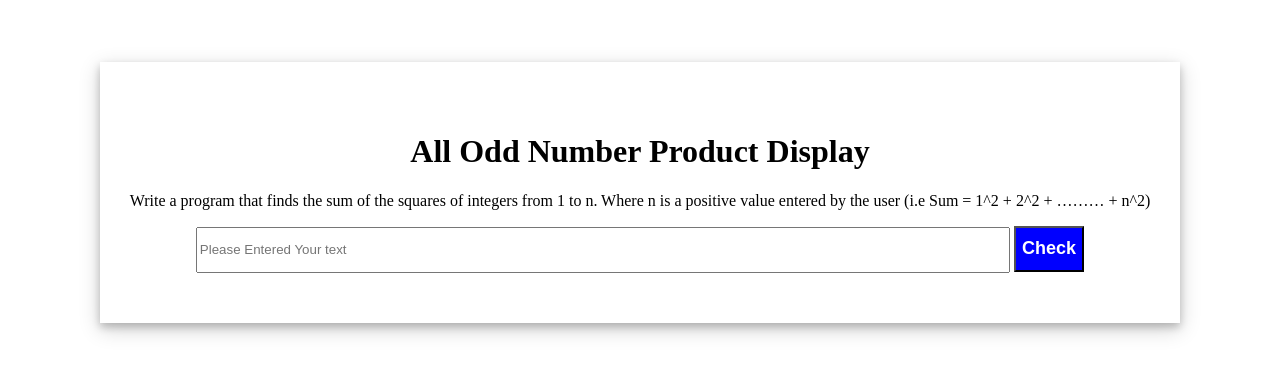
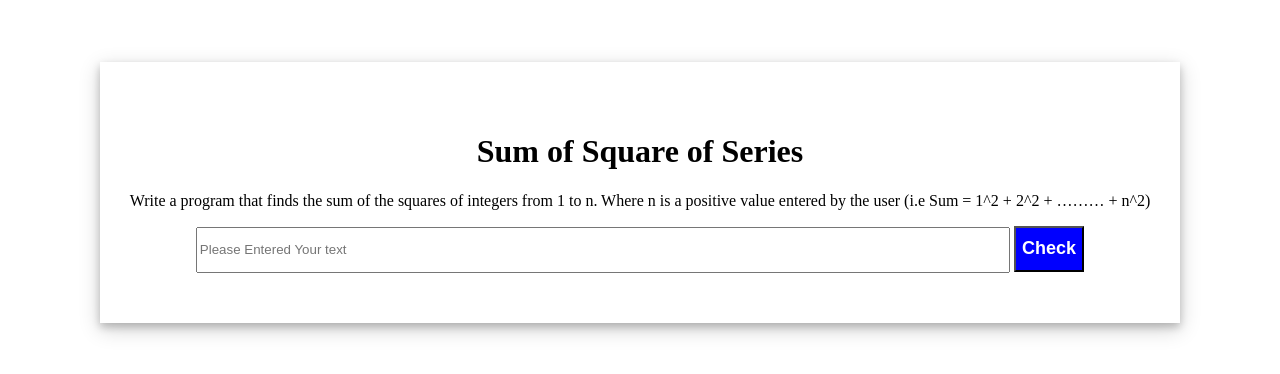
Before and after one commit to abubakerasifdar/sum-of-the-squares-fo-integers, a plain HTML site: page index.html in a window 1280 px wide. Shown: the part 138-512 px from the top of the page. Drawn offline with Linux system fonts and the light colour scheme.

Commit message:
Heading Changing Issue

```diff
--- a/index.html
+++ b/index.html
@@ -14,7 +14,7 @@
 <body>
     <div id="root">
         <div>
-            <h1>All Odd Number Product Display</h1>
+            <h1>Sum of Square of Series</h1>
             <p>Write a program that finds the sum of the squares of integers from 1 to n. Where n is a positive value entered by the user (i.e Sum = 1^2 + 2^2 + ……… + n^2)</p>
             <input type="number" id="input" placeholder="Please Entered Your text">
             <button onclick="myFunction()">Check</button>
```
